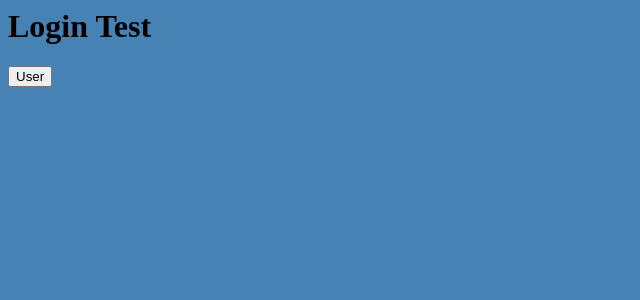
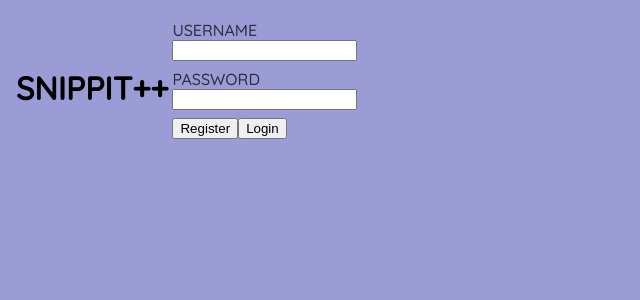
Before and after one commit to star-nose-mole/SnippetCapture, a React app: page / in a window 1280 px wide. Shown: the top 300 px of the page, without its empty margins (0-640 px from the left). Built offline with nearby package versions, Linux system fonts and the light colour scheme.

Commit message:
login boilerplate

```diff
--- a/client/App.jsx
+++ b/client/App.jsx
@@ -11,7 +11,6 @@ function App() {
         <Route exact path="/" component={Login}/>
         <Route exact path="/user" component={User}/>
       </Switch>
-
 
     </Router>
   )
--- a/client/actions/actions.js
+++ b/client/actions/actions.js
@@ -4,12 +4,6 @@ import * as types from "../constants/actionTypes";
 export const initUserCreator = (user, tags, snippets) =>  ({
   type: types.INIT_USER,
   payload: {user: user, tags: tags, snippets: snippets}
-})
-
-
-export const createNewTagCreator = (tag) => ({
-  type: types.CREATE_NEW_TAG,
-  payload: {tag: tag}
 })
 
 
--- a/client/constants/actionTypes.js
+++ b/client/constants/actionTypes.js
@@ -1,9 +1,6 @@
 
 // after intial fetch, updates store for user
 export const INIT_USER = 'INIT_USER';
-
-//non existent tag gets created
-export const CREATE_NEW_TAG = 'CREATE_NEW_TAG';
 
 // add tag to snipet
 export const ADD_TAG = 'ADD_TAG';
@@ -23,26 +20,3 @@ export const UPDATE_TAGS = 'UPDATE_TAGS'
 //search = [];
 //search.push()
 // search = string.split(' ')
-
-
-
-
-
-const state = {
-  username: 'xxbobxzxz2',
-  search: [],
-  tags: {
-    redux: 1,
-    tagName: tagID,
-  },
-  snippets: [
-    {
-      snippitID: 1,
-      snippetCode: 'for let people count',
-      URL: 'howtobeabetterperson.com',
-      tags: [
-        tagName,
-      ]
-    }
-  ]
-}
--- a/client/index.css
+++ b/client/index.css
@@ -1,4 +1,30 @@
+@import url('https://fonts.googleapis.com/css2?family=Quicksand:wght@500&display=swap');
+
 body {
-  background-color: steelblue;
-  color: black;
+  font-family: 'Quicksand', sans-serif;
+  background-color: #9b9bd5;
 }
+
+.login-wrapper {
+  display: flex;
+  align-items: center;
+}
+
+form{
+  position: relative;
+}
+
+div{
+  padding: .25em;
+}
+
+label {
+  display: block;
+  opacity: 0.7;
+  top: 22px;
+  left: 20px;
+}
+
+form-Buttons{
+  font-family: 'Quicksand', sans-serif;
+}
--- a/client/index.js
+++ b/client/index.js
@@ -1,11 +1,16 @@
 import React from 'react';
 import { render } from 'react-dom';
+import { Provider } from 'react-redux';
 import { BrowserRouter } from "react-router-dom"
 import App from './App';
 import './index.css';
+import store from './store'
+
 
 render(
-    <App />,
+  <Provider store={store}>
+    <App />
+  </Provider>,
   document.getElementById('root')
 );
 // document.getElementById('navbar-nav mr-auto').setAttribute("style", "background-color: red;")
--- a/client/react-routers/Login.jsx
+++ b/client/react-routers/Login.jsx
@@ -1,15 +1,91 @@
 import React, { Component } from 'react';
 import { useHistory } from "react-router-dom";
+import { useDispatch, useSelector } from "react-redux";
+import regeneratorRuntime from "regenerator-runtime";
 
 const Login = () => {
   let history = useHistory();
+  const username = useSelector(state => state.reducer.username);
+  // const [username, setUsername] =
+  const dummydatabase = {username: 'matt', password: 'frank'};
+
+  const registerHandler = (event) => {
+    event.preventDefault();
+    // console.log('username: ', event.target);
+    const username = document.getElementById('userName');
+    const password = document.getElementById('userPassword');
+    console.log('username', username.value)
+    console.log('password', password.value)
+
+    // fetch('/login', 'POST')
+    // body.username = ()
+    return;
+  }
+
+  const loginHandler = async (event) => {
+    event.preventDefault();
+    // console.log('username: ', event.target);
+    const username = document.getElementById('userName');
+    const password = document.getElementById('userPassword');
+    console.log('username', username.value)
+    console.log('password', password.value)
+    let loginSuccess = false;
+    await fetch('/login')
+      .then(response => response.json())
+      .then(data => {
+        loginSuccess = true;
+      })
+      .catch(err =>{
+        loginSuccess = true;
+      })
+    console.log('after fetch')
+    console.log(loginSuccess);
+
+    // body.username = ()
+    return;
+  }
+
 
   return (
-    <div>
-      <h1> Login Test </h1>
-      <button onClick={() =>  {history.push('/user')}}>User</button>
-    </div>
+      <div className="login-wrapper">
+        <h1>SNIPPIT++</h1>
+          <form action="login" method="post" id="loginForm">
+            <div>
+          <label htmlFor="userName">USERNAME</label>
+          <input type="text" id="userName" name="userName" required/>
+        </div>
+        <div>
+          <label htmlFor="userPassword">PASSWORD</label>
+          <input type="password" id="userPassword" name="userPassword" required/>
+        </div>
+        <div id="form-Buttons">
+          <button type="submit" onClick={registerHandler}>Register</button>
+          <button type="submit" onClick={loginHandler}>Login</button>
+        </div>
+      </form>
+      </div>
+    // <div>
+    //   <h1> Login Test {username}</h1>
+    //   <button onClick={() =>  {history.push('/user')}}>User</button>
+    // </div>
   )
 }
 
 export default Login;
+{/* <div className="login-wrapper">
+<h1>SNIPPIT++</h1>
+<form action="login" method="post" id="loginForm">
+  <div>
+    <label htmlFor="userName">USERNAME</label>
+    <input type="text" id="userName" name="userName" required/>
+  </div>
+  <div>
+    <label htmlFor="userPassword">PASSWORD</label>
+    <input type="password" id="userPassword" name="userPassword" required/>
+  </div>
+  <div id="form-Buttons">
+    <button type="submit">Register</button>
+    <button type="submit">Login</button>
+  </div>
+</form>
+</div> */}
--- /dev/null
+++ b/client/reducers/mainReducer.js
@@ -0,0 +1,13 @@
+import {combineReducers} from 'redux';
+import reducer from './reducer';
+
+
+
+
+
+const reducers = combineReducers({
+  reducer: reducer,
+})
+
+
+export default reducers;
--- /dev/null
+++ b/client/reducers/reducer.js
@@ -0,0 +1,62 @@
+import * as types from "../constants/actionTypes";
+
+const initialState = {
+  username: 'MATT',
+  search: [],
+  tags: {
+    redux: 1,
+  },
+  snippets: []
+}
+
+// {
+//   snippitID: 1,
+//   snippetCode: 'for let people count',
+//   URL: 'howtobeabetterperson.com',
+//   tags: [
+//     tagName,
+//   ]
+// }
+
+const reducer = (state = initialState, action) => {
+  switch (action.type){
+    case types.INIT_USER:
+      return{
+        ...state,
+        username: action.payload.user.username,
+        tags: action.payload.tags,
+        snippets: action.payload.snippets,
+      }
+    case types.ADD_TAG:
+      let newTag = {};
+      newTag[action.payload.tag.tagName] = action.payload.tag.tagID;
+      return{
+        ...state,
+        tags: {...state.tags, newTag},
+      }
+
+
+    case types.UPDATE_SEARCH:
+      return {
+        ...state,
+        search: action.payload.searchString.split(' '),
+      }
+
+    case types.UPDATE_SNIPPETS:
+      return {
+        ...state,
+        snippets: action.payload.snippets,
+      }
+
+    case types.UPDATE_TAGS:
+      return {
+        ...state,
+        tags: action.payload.tags,
+      }
+
+    default:
+      return state;
+  }
+}
+
+export default reducer;
--- /dev/null
+++ b/client/store.js
@@ -0,0 +1,7 @@
+import { createStore } from 'redux';
+import { composeWithDevTools } from 'redux-devtools-extension';
+import reducers from './reducers/mainReducer.js';
+
+const store = createStore(reducers, composeWithDevTools());
+
+export default store;
```
Also changed, not shown: client/reducers/snippetsReducer.js (deleted).
